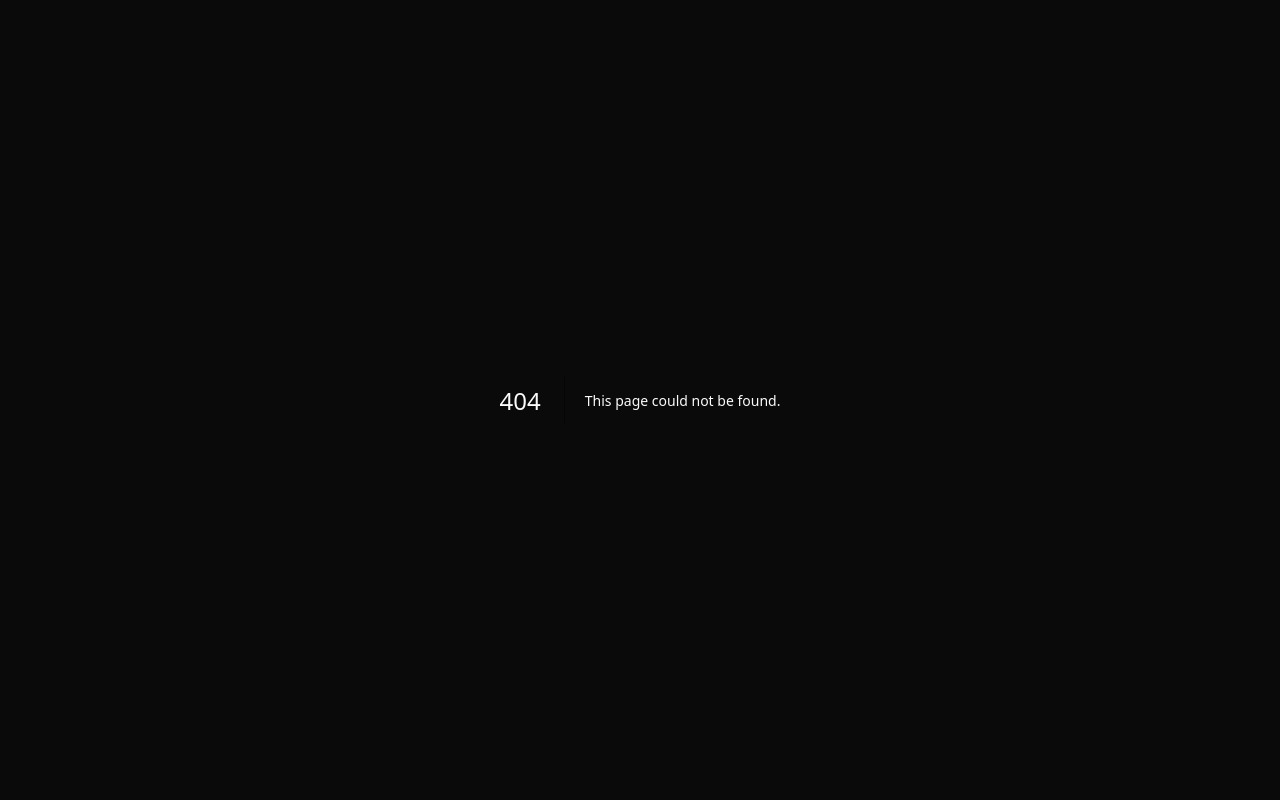
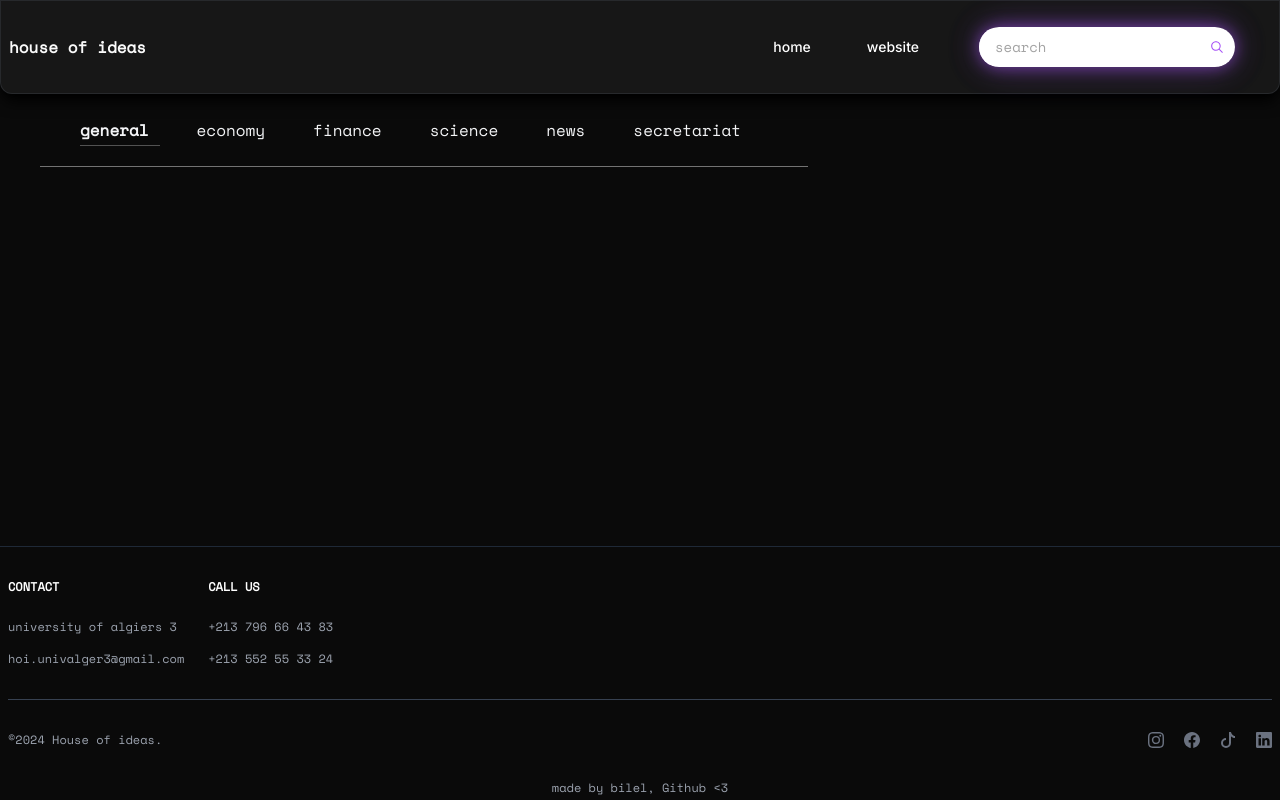
Before and after one commit to bilelBoulhia/hi-articles, a Next.js app: page /articles in a window 1280 px wide. Before the commit this address had no page. Built offline with nearby package versions, Linux system fonts and the light colour scheme.

Commit message:
adding a category section and article page

```diff
--- a/app/(main page)/sections/category-section.tsx
+++ b/app/(main page)/sections/category-section.tsx
@@ -70,11 +70,9 @@ const pargraph= 'check out and expansion of unique, interesting, genre of articl
                 </Button>
               </motion.div>
             </div>
-
-
             <div className="lg:w-[50%]  flex justify-center items-center">
               <div
-                  className="max-w-6xl mx-auto flex flex-col sm:flex-row lg:flex-wrap xl:grid xl:grid-cols-2 justify-around gap-2 sm:gap-3   ">
+                  className="max-w-6xl mx-auto flex flex-col sm:flex-row lg:flex-wrap xl:grid xl:grid-cols-2 justify-around gap-2 sm:gap-3">
                 {categories.map((category, index) => (
                     <motion.div
                         key={category.title}
--- a/app/(main page)/sections/header.tsx
+++ b/app/(main page)/sections/header.tsx
@@ -15,10 +15,11 @@ export default function Header() {
                             our website
                         </Button>
                     </Link>
-
+                    <Link href='/articles'>
                     <Button className="text-sm bg-primary text-primary-foreground hover:bg-primary/90 dark:bg-primary dark:text-primary-foreground dark:hover:bg-primary/90">
                         Articles
                     </Button>
+                    </Link>
                 </div>
             </nav>
         </header>
--- /dev/null
+++ b/app/articles/layout.tsx
@@ -0,0 +1,12 @@
+import Header from "@/app/articles/sections/Header";
+import Footer from "@/app/articles/sections/Footer";
+
+export default function RootLayout({children}:Readonly<{children:React.ReactNode}>){
+    return (
+        <div className='flex w-full flex-col  overflow-hidden items-center justify-center'>
+            <Header/>
+            {children}
+            <Footer/>
+        </div>
+    )
+}
--- /dev/null
+++ b/app/articles/page.tsx
@@ -0,0 +1,11 @@
+import Header from "@/app/articles/sections/Header";
+import Footer from "@/app/articles/sections/Footer";
+import CategoryMenu from "@/app/articles/sections/Category-Menu";
+
+export default function Home(){
+    return (
+        <div className='flex w-full flex-col overflow-hidden items-center justify-center'>
+            <CategoryMenu/>
+        </div>
+    )
+}
--- /dev/null
+++ b/app/articles/sections/Category-Menu.tsx
@@ -0,0 +1,123 @@
+"use client"
+
+import { useRef, useState, useEffect } from "react"
+import { ChevronLeft, ChevronRight } from 'lucide-react'
+import { cn } from "@/lib/utils"
+import { Button } from "@/components/ui/button"
+
+const categories = ['general', 'economy', 'finance', 'science', 'news', 'secretariat']
+
+export default function CategoryMenu() {
+    const scrollContainerRef = useRef<HTMLDivElement>(null)
+    const [showLeftArrow, setShowLeftArrow] = useState(false)
+    const [showRightArrow, setShowRightArrow] = useState(false)
+    const [activeCategory, setActiveCategory] = useState('general') // Default active category
+
+    // Check if scrolling controls should be visible
+    const checkScroll = () => {
+        const container = scrollContainerRef.current
+        if (!container) return
+
+        setShowLeftArrow(container.scrollLeft > 0)
+
+        setShowRightArrow(
+            container.scrollLeft < container.scrollWidth - container.clientWidth - 5
+        )
+    }
+
+    // Initialize scroll check
+    useEffect(() => {
+        checkScroll()
+        window.addEventListener('resize', checkScroll)
+        return () => window.removeEventListener('resize', checkScroll)
+    }, []) // Removed scrollContainerRef from dependencies
+
+    // Scroll functions
+    const scrollLeft = () => {
+        if (!scrollContainerRef.current) return
+        scrollContainerRef.current.scrollBy({ left: -200, behavior: 'smooth' })
+    }
+
+    const scrollRight = () => {
+        if (!scrollContainerRef.current) return
+        scrollContainerRef.current.scrollBy({ left: 200, behavior: 'smooth' })
+    }
+
+    // Handle category click
+    const handleCategoryClick = (category: string) => {
+        setActiveCategory(category)
+        // You can add additional logic here, such as navigating to a different page or fetching data
+    }
+
+    return (
+        <div className=" px-6 w-[60%] self-baseline mx-10  py-2 border-b-[1px] border-neutral-500 relative">
+
+            <style>{`
+                .hide-scrollbar::-webkit-scrollbar {
+                    display: none;
+                }
+
+                .hide-scrollbar {
+                    -ms-overflow-style: none; /* IE and Edge */
+                    scrollbar-width: none; /* Firefox */
+                }
+            `}</style>
+
+            <Button
+                variant="ghost"
+                size="icon"
+                className={cn(
+                    "absolute left-0 top-1/2 -translate-y-1/2 z-10 h-8 w-8 rounded-full bg-background/80 backdrop-blur-sm transition-opacity",
+                    showLeftArrow ? "opacity-100" : "opacity-0 pointer-events-none"
+                )}
+                onClick={scrollLeft}
+                aria-label="Scroll left"
+            >
+                <ChevronLeft className="h-4 w-4"/>
+            </Button>
+
+            <div
+                className="w-full overflow-x-auto hide-scrollbar"
+                ref={scrollContainerRef}
+                onScroll={checkScroll}
+            >
+                <div
+                    className="flex text-gray-100 gap-4 flex-nowrap h-full items-center justify-start min-w-max">
+                    {categories.map((category, index) => (
+                        <span
+                            key={index}
+                            className={cn(
+                                "p-4 group relative text-center hover:cursor-pointer whitespace-nowrap",
+                                activeCategory === category ? "font-bold" : ""
+                            )}
+                            onClick={() => handleCategoryClick(category)}
+                        >
+                            <div
+                                className={cn(
+                                    "absolute bottom-3 h-[1px] bg-neutral-600 transition-all duration-300",
+                                    activeCategory === category
+                                        ? "w-[80%]"
+                                        : "w-0 group-hover:w-[80%]"
+                                )}
+                            />
+                            {category}
+                        </span>
+                    ))}
+                </div>
+            </div>
+
+            <Button
+                variant="ghost"
+                size="icon"
+                className={cn(
+                    "absolute right-0 top-1/2 -translate-y-1/2 z-10 h-8 w-8 rounded-full bg-background/80 backdrop-blur-sm transition-opacity",
+                    showRightArrow ? "opacity-100" : "opacity-0 pointer-events-none"
+                )}
+                onClick={scrollRight}
+                aria-label="Scroll right"
+            >
+                <ChevronRight className="h-4 w-4"/>
+            </Button>
+        </div>
+    )
+}
--- a/app/articles/sections/Footer.tsx
+++ b/app/articles/sections/Footer.tsx
@@ -4,7 +4,7 @@ import {ThemeSwitcher} from "@/components/theme-switcher";
 
 export default function Footer() {
     return (
-        <footer  id='ContactUs' className="relative border-gray-800 mt-4  overflow-hidden border-t-[1px]">
+        <footer  id='ContactUs' className="fixed bottom-0 w-full  border-gray-800 mt-4  overflow-hidden border-t-[1px]">
             <div className="mx-auto w-full px-2 p-1 py-6 lg:py-8">
                 <div className="md:flex md:justify-between ">
 
--- a/app/articles/sections/Header.tsx
+++ b/app/articles/sections/Header.tsx
@@ -1,7 +1,7 @@
 'use client'
-import TubeLightNavbar from "@/components/ui/TubelightNavbar";
+import TubeLightNavbar from "@/components/Navbar";
 import {NewHiIcon} from "@/components/ui/Icons";
-import React, {useState} from "react";
+import React from "react";
 import SearchModal from "@/components/search-modal";
 
 export default function Header(){
@@ -10,11 +10,12 @@ export default function Header(){
     //     setSearchQuery(searchQuery);
     // }
     return (
-        <header className="fixed top-0 flex justify-between items-center left-0 right-0 z-50 dark:bg-neutral-900 border dark:border-gray-500/20 backdrop-blur-lg py-1 px-2  rounded-b-xl shadow-lg dark:shadow-black">
-            <NewHiIcon className='w-[2rem]' animate={true}/>
+        <header className="w-full  relative  flex justify-between items-center  z-50 dark:bg-neutral-900 border dark:border-gray-500/20 backdrop-blur-lg py-1 px-2  rounded-b-xl shadow-lg dark:shadow-black">
+            <NewHiIcon className='w-[2rem] inline md:hidden' animate={true}/>
+                <h1 className='hidden md:inline font-bold'>house of ideas</h1>
            <div className='flex  justify-center items-center'>
                <TubeLightNavbar/>
-               <div className=' inline-block  md:min-w-[320px] '>
+               <div className='inline-block  md:min-w-[320px] '>
                    <SearchModal/>
                </div>
 
--- /dev/null
+++ b/components/Navbar.tsx
@@ -0,0 +1,43 @@
+'use client'
+import React, { useEffect, useState } from 'react';
+import { motion } from 'motion/react';
+
+import Link from 'next/link';
+import { Inter } from 'next/font/google';
+
+
+import {GoHomeFill} from "react-icons/go";
+import {GrArticle} from "react-icons/gr";
+
+import {CgWebsite} from "react-icons/cg";
+import {BiCategory} from "react-icons/bi";
+
+const inter = Inter({ subsets: ["latin"], weight: "500" });
+
+function TubeLightNavbar() {
+
+  const tabs = [
+    { name: 'home', url: '#' },
+    { name: 'website', url: '#' }
+  ];
+
+
+
+
+  return (
+    <div className='  z-50 mb-6 pt-6'>
+      <div className={`${inter.className} flex   items-center sm:gap-2 gap-0 `}>
+        {tabs.map((tab) => (
+          <Link
+            key={tab.name}
+            href={tab.url}
+            className='relative   cursor-pointer text-sm dark:text-white px-6 py-2 rounded-full'
+          >
+            <span className="">{tab.name}</span>
+          </Link>
+        ))}
+      </div>
+    </div>
+  );
+}
+export default TubeLightNavbar;
--- a/components/search-modal.tsx
+++ b/components/search-modal.tsx
@@ -64,7 +64,7 @@ export default function SearchModal() {
 
                 <Button className='hover:bg-transparent' variant="ghost">
                     <div className="md:hidden rounded-full  h-10 w-11 flex justify-center items-center">
-                        <MagnifyingGlassIcon className="w-5 dark:text-whites h-5"/>
+                        <MagnifyingGlassIcon className=" dark:text-whites size-5"/>
                     </div>
                     <div className="hidden  md:block relative m-5 z-10  ">
                         <div
--- a/components/ui/Carousel.tsx
+++ b/components/ui/Carousel.tsx
@@ -29,7 +29,7 @@ const Carousel: React.FC<VideoCarouselProps> = ({ articles }) => {
     }, [articles.length])
 
     return (
-        <div className="relative w-full h-[25rem] [@media(min-width:460px)]:h-[50rem] [@media(min-width:360px)]:h-[35rem]  rounded-lg flex items-center justify-center overflow-hidden">
+        <div className="relative w-full h-[80dvh] lg:h-[100dvh] rounded-lg flex items-center justify-center overflow-hidden">
             <AnimatePresence mode="wait">
                 {articles.map(
                     (article, index) =>
```
Also changed, not shown: components/TubelightNavbar.tsx (renamed from components/ui/TubelightNavbar.tsx).
